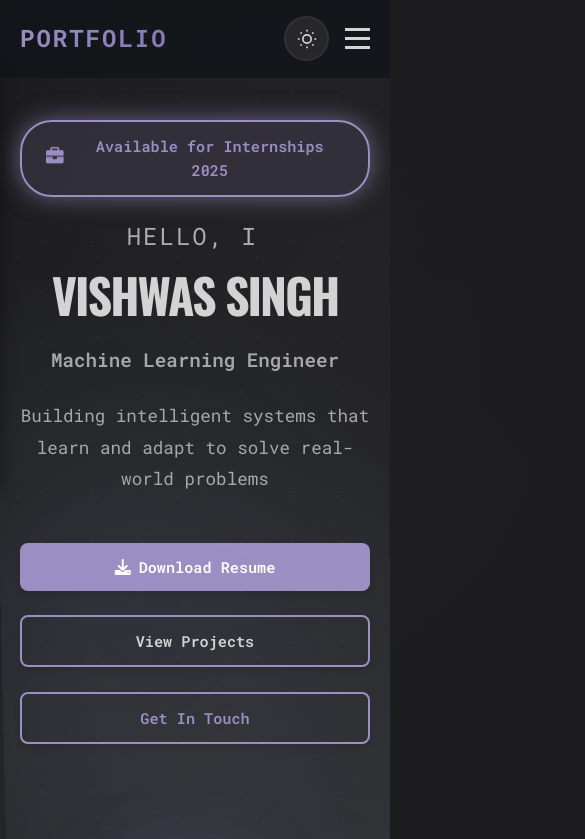
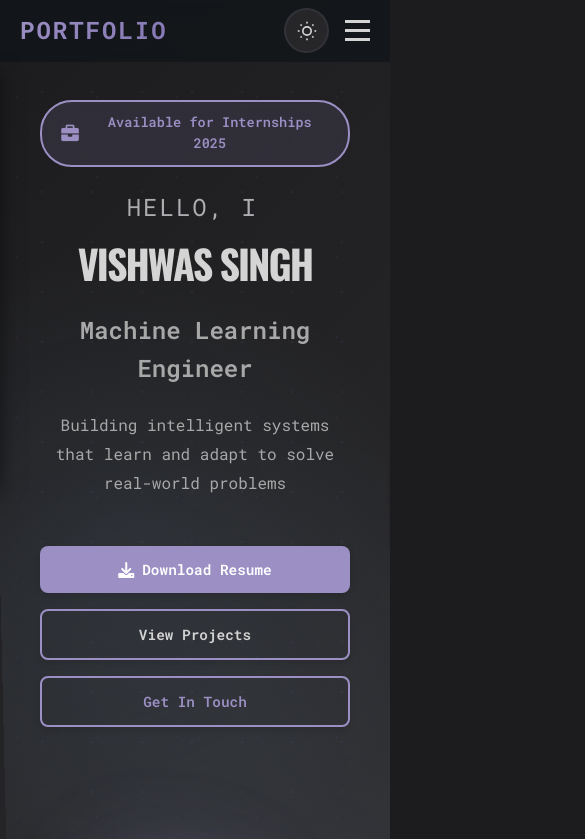
Before and after one commit to VISHWAS-SINGH09/portfolio-website, a React (Vite) app: page / in a window 390 px wide. Shown: the top 839 px of the page, 585 px wide, since content can reach past the window. Built offline with nearby package versions, Linux system fonts and the light colour scheme.

Commit message:
Optimize mobile performance and fix responsive design

```diff
--- a/src/styles/globals.css
+++ b/src/styles/globals.css
@@ -55,6 +55,19 @@ body[data-theme="dark-lime"] {
   margin: 0;
   padding: 0;
   box-sizing: border-box;
+}
+
+/* Performance optimization for animations */
+* {
+  -webkit-font-smoothing: antialiased;
+  -moz-osx-font-smoothing: grayscale;
+}
+
+/* Hardware acceleration for better performance */
+.hero, .navbar, .btn, .project-card, .skill-category, .stat-card, .education-card {
+  will-change: transform;
+  transform: translateZ(0);
+  backface-visibility: hidden;
 }
 
 html {
@@ -72,6 +85,8 @@ body {
   position: relative;
 }
 
+/* Disable heavy background animations on mobile for better performance */
+@media (min-width: 768px) {
   body::before {
     content: '';
     position: fixed;
@@ -87,6 +102,7 @@ body::before {
     pointer-events: none;
     z-index: 0;
     opacity: 0.5;
+    will-change: transform;
   }
 
   body::after {
@@ -103,6 +119,8 @@ body::after {
     pointer-events: none;
     z-index: 0;
     opacity: 0.4;
+    will-change: transform;
+  }
 }
 
 body[data-theme="dark-lime"]::before {
@@ -2877,3 +2895,232 @@ img {
   opacity: 0.7;
   cursor: not-allowed;
 }
+
+/* ============================================
+   MOBILE PERFORMANCE OPTIMIZATIONS
+   ============================================ */
+
+/* Disable animations on mobile for better performance */
+@media (max-width: 768px) {
+  /* Reduce motion for better performance */
+  * {
+    animation-duration: 0.01ms !important;
+    animation-iteration-count: 1 !important;
+    transition-duration: 0.01ms !important;
+  }
+
+  /* Disable heavy animations */
+  .hero-name,
+  .hero-title,
+  .hero-description,
+  .hero-buttons,
+  .project-card,
+  .skill-category,
+  .stat-card,
+  .education-card {
+    animation: none !important;
+    opacity: 1 !important;
+    transform: none !important;
+  }
+
+  /* Simplify hover effects on mobile */
+  .btn:hover,
+  .project-card:hover,
+  .skill-category:hover,
+  .stat-card:hover {
+    transform: none !important;
+  }
+
+  /* Disable floating animations */
+  .image-placeholder,
+  .project-image i {
+    animation: none !important;
+  }
+}
+
+/* ============================================
+   IMPROVED MOBILE RESPONSIVE DESIGN
+   ============================================ */
+
+@media (max-width: 768px) {
+  /* Typography adjustments */
+  .hero-name {
+    font-size: 3rem !important;
+    line-height: 1.2 !important;
+  }
+
+  .hero-title {
+    font-size: 1.5rem !important;
+  }
+
+  .hero-description {
+    font-size: 1rem !important;
+  }
+
+  .section-title {
+    font-size: 2rem !important;
+  }
+
+  /* Navigation improvements */
+  .navbar {
+    padding: 0.5rem 0 !important;
+  }
+
+  .nav-menu {
+    position: fixed;
+    top: 70px;
+    left: -100%;
+    width: 100%;
+    background: var(--bg-secondary);
+    flex-direction: column;
+    padding: 2rem;
+    transition: left 0.3s ease;
+    box-shadow: 0 4px 20px rgba(0, 0, 0, 0.5);
+  }
+
+  .nav-menu.active {
+    left: 0;
+  }
+
+  .nav-toggle {
+    display: flex !important;
+  }
+
+  /* Hero section mobile */
+  .hero {
+    padding: 100px 20px 50px !important;
+    min-height: auto !important;
+  }
+
+  .hero-content {
+    text-align: center !important;
+  }
+
+  .hero-buttons {
+    flex-direction: column !important;
+    gap: 1rem !important;
+  }
+
+  .hero-buttons .btn {
+    width: 100% !important;
+    justify-content: center !important;
+    padding: 14px 20px !important;
+  }
+
+  /* Cards and grids */
+  .projects-grid,
+  .skills-grid,
+  .education-grid {
+    grid-template-columns: 1fr !important;
+    gap: 1.5rem !important;
+  }
+
+  .about-stats {
+    grid-template-columns: 1fr !important;
+    gap: 1rem !important;
+  }
+
+  /* Contact section */
+  .contact-content {
+    grid-template-columns: 1fr !important;
+    gap: 2rem !important;
+  }
+
+  /* Form improvements */
+  .contact-form {
+    padding: 1.5rem !important;
+  }
+
+  .form-group input,
+  .form-group textarea {
+    font-size: 16px !important; /* Prevents zoom on iOS */
+  }
+
+  /* Stat cards */
+  .stat-card {
+    padding: 1.5rem 1rem !important;
+  }
+
+  /* Project cards */
+  .project-card {
+    margin-bottom: 1rem;
+  }
+
+  .project-image {
+    height: 150px !important;
+  }
+
+  /* Skill items */
+  .skill-item {
+    font-size: 0.85rem !important;
+    padding: 6px 12px !important;
+  }
+
+  /* Coding profiles */
+  .coding-profile-card {
+    padding: 1.5rem !important;
+  }
+
+  /* GitHub stats */
+  .github-stat-card {
+    padding: 1rem !important;
+  }
+}
+
+/* Extra small devices */
+@media (max-width: 480px) {
+  .hero-name {
+    font-size: 2.5rem !important;
+  }
+
+  .section-title {
+    font-size: 1.75rem !important;
+  }
+
+  .container {
+    padding: 0 15px !important;
+  }
+
+  .hero-buttons .btn {
+    font-size: 0.9rem !important;
+    padding: 12px 16px !important;
+  }
+
+  .availability-badge {
+    font-size: 0.85rem !important;
+    padding: 0.6rem 1.2rem !important;
+  }
+}
+
+/* Landscape mobile optimization */
+@media (max-width: 768px) and (orientation: landscape) {
+  .hero {
+    min-height: auto !important;
+    padding: 80px 20px 30px !important;
+  }
+
+  .hero-name {
+    font-size: 2.5rem !important;
+  }
+}
+
+/* Touch device optimizations */
+@media (hover: none) and (pointer: coarse) {
+  /* Larger touch targets */
+  .btn,
+  .nav-link,
+  .social-link,
+  .project-link {
+    min-height: 44px;
+    min-width: 44px;
+  }
+
+  /* Remove hover effects on touch devices */
+  .btn:hover,
+  .project-card:hover,
+  .skill-category:hover,
+  .stat-card:hover,
+  .education-card:hover {
+    transform: none !important;
+  }
+}
```
Also changed, not shown: 1 other file (tests, documents, lock files or other folders). Lines whose indentation alone changed are shown as unchanged.
